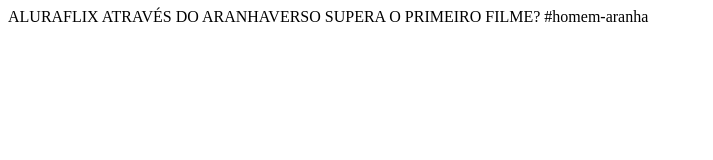
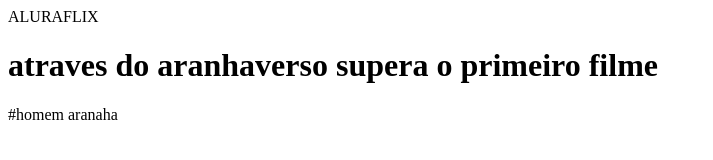
Before and after one commit to davidkarpinski10/david, a plain HTML site: page index.html in a window 1280 px wide. Shown: the whole page, without its empty margins (0-713 px from the left). Drawn offline with Linux system fonts and the light colour scheme.

Commit message:
Update index.html

```diff
--- a/index.html
+++ b/index.html
@@ -1,5 +1,5 @@
-<header></header>ALURAFLIX
+<header>ALURAFLIX</header>
 
 
-ATRAVÉS DO ARANHAVERSO SUPERA O PRIMEIRO FILME?
-#homem-aranha
+<h1>atraves do aranhaverso supera o primeiro filme</h1>
+<p>#homem aranaha</p>
```
